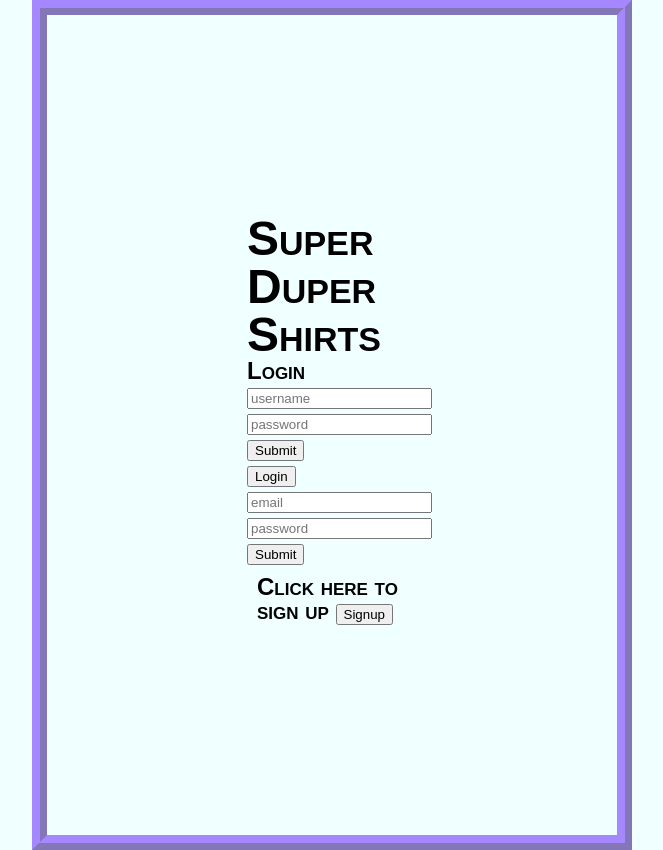
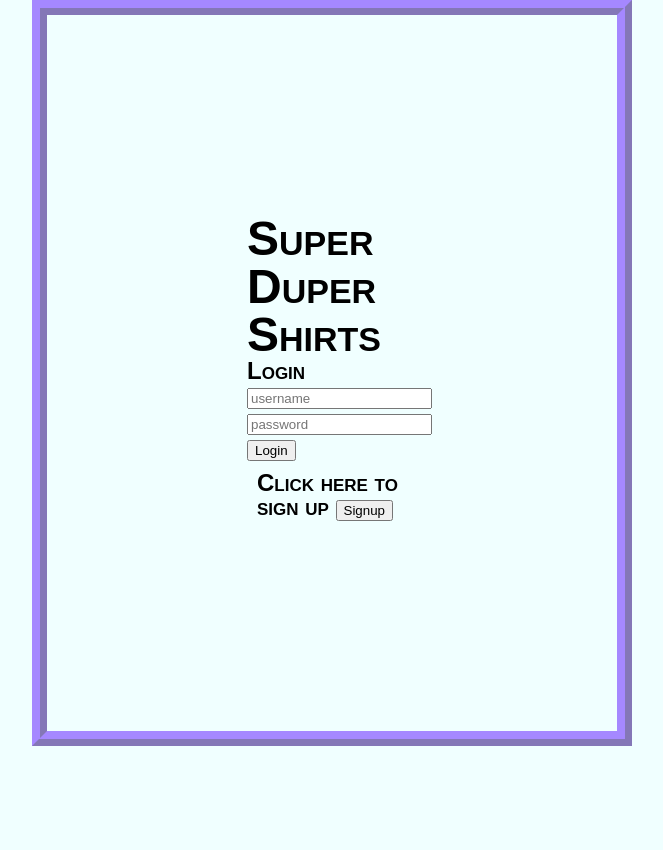
Before and after one commit to Pranavnkom/College-Attire-Trader, a Python web app: template templates/Login.html in a window 1280 px wide. Shown: the whole page, without its empty margins (308-971 px from the left). After the commit the page ends 746 px from the top, so only its background shows below. Run offline with Jinja, Linux system fonts and the light colour scheme; the template is opened without the code that fills it, so the values that code supplies are empty.

Commit message:
11:32(HTML)

```diff
--- a/templates/Login.html
+++ b/templates/Login.html
@@ -14,14 +14,8 @@
     <br>
     <input type="text" name="username" placeholder="username" value="">
     <input type="text" name="password" placeholder="password" value="">
-    <input type="submit" name="login_btn" value="Submit">
     <br>
-    <input type="submit" value="Login">
-    <input type="text" name="email"
-           placeholder="email" value="">
-    <input type="text" name="password"
-           placeholder="password" value="">
-    <input type="submit" name="login_btn" value="Submit">
+    <input type="submit" name="login_btn" value="Login">
   </form>
     <div id="signup-popup" class="signup-container">
       <form method="post" class="username-form"
```
